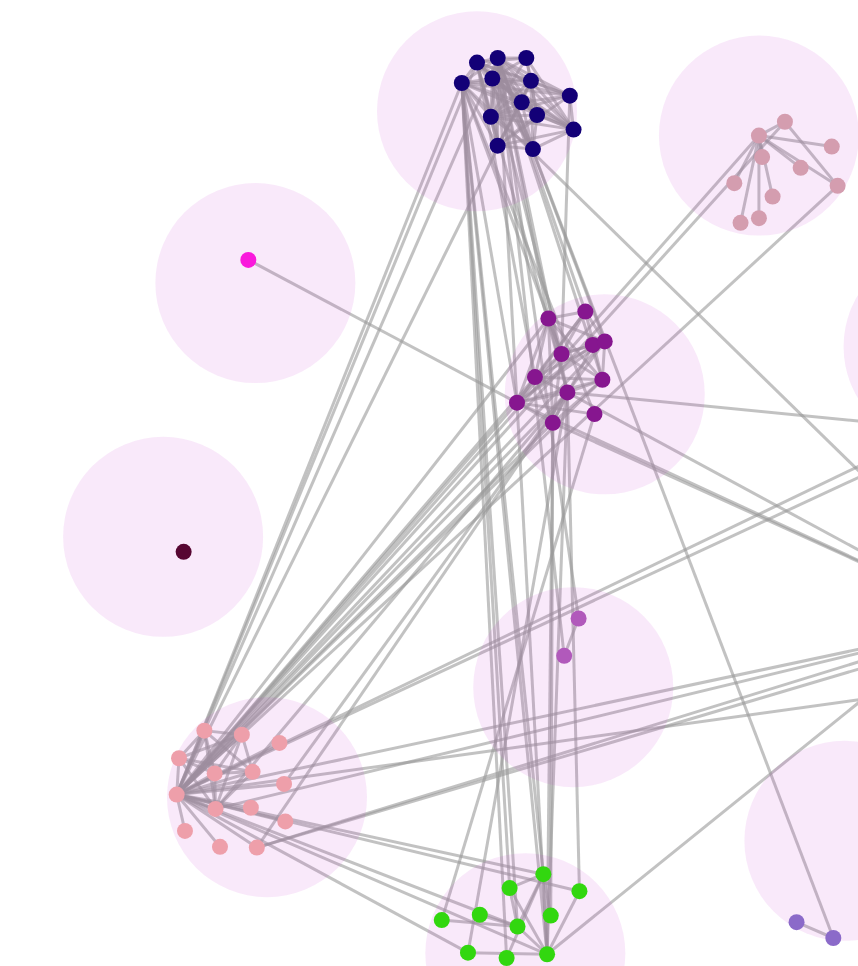
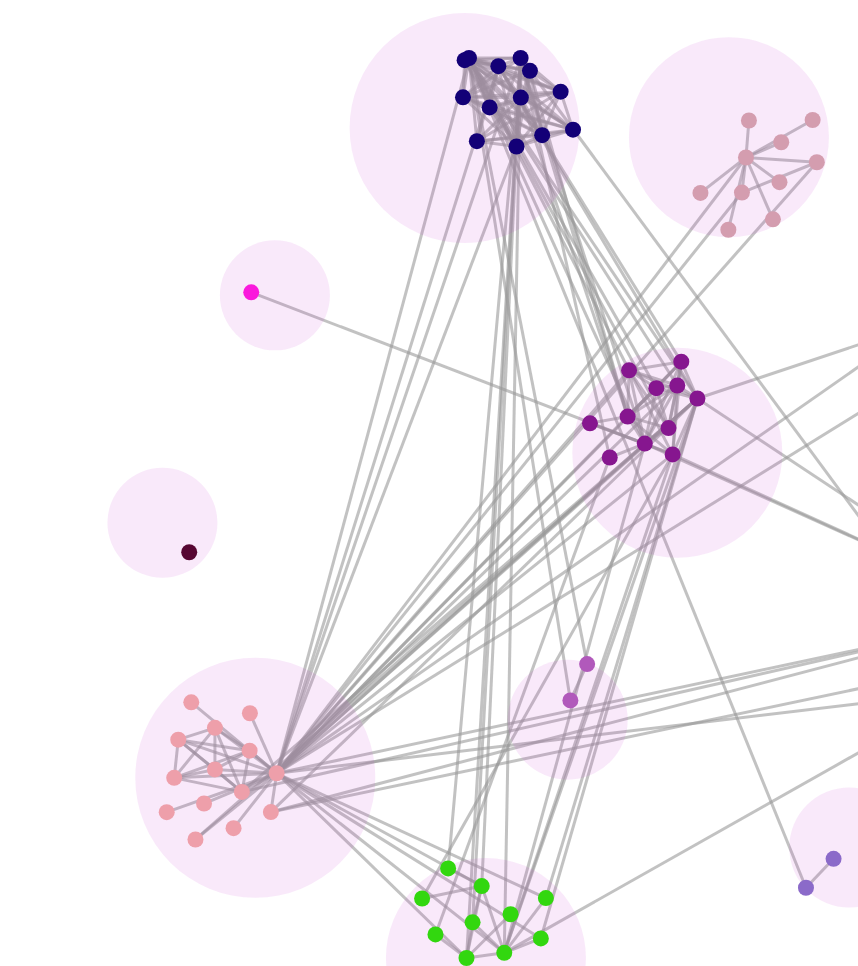
Before and after one commit to Andreaorfino/Andreaorfino.github.io, a plain HTML site: page completati/index-caso3-p.html in a window 1280 px wide. Shown: the top 966 px of the page, without its empty margins (422-1280 px from the left). Drawn offline with nearby package versions, Linux system fonts and the light colour scheme; animation ran at ten frames a second.

Commit message:
altri fix

```diff
--- a/completati/index-caso3-p.html
+++ b/completati/index-caso3-p.html
@@ -6,7 +6,7 @@
     stroke-opacity: 0.6;
   }
 
-/*   .nodes circle {
+  /*   .nodes circle {
     stroke: #fff;
     stroke-width: 1.5px;
   } */
@@ -464,6 +464,12 @@
     }))
     .on("tick", ticked);
 
+  function raggioGroup(group) {
+    for (let i = 0; i < groups.length; i++) {
+      if (groups[i].key == group) { return (groups[i].values.length * 5)+50; }
+    }
+  }
+
   var link = svg
     .append("g")
     .attr("class", "links")
@@ -482,15 +488,21 @@
     .data(graph.nodes)
     .enter()
     .append("circle")
-    .attr("r", function (d) { if (d.name.includes("invisibile")) return 100; else return 8 })
+    .attr("r", function (d) {
+      if (d.name.includes("invisibile")) {
+        return raggioGroup(d.group);
+      } else{
+        return 8;
+      }
+    })
     .attr("fill", function (d) { if (d.name.includes("invisibile")) return "rgba(198, 45, 205, 0.1)"; else return colori_array[d.group] })
-/*     .call(
+    .call(
       d3
         .drag()
         .on("start", dragstarted)
         .on("drag", dragged)
         .on("end", dragended)
-    ); */
+    );
 
 
 
@@ -512,7 +524,7 @@
   }
   //-------------
 
-  const raggio = 100;
+
 
   function ticked() {
 
@@ -524,20 +536,15 @@
 
     node.attr("cx", function (d) {
       const coordinateCentro = getCentroGruppo(d.group, invisibili);
-
-      if (distanzaCentro(d.x, d.y, coordinateCentro.x, coordinateCentro.y) > raggio) {
-
-
+      if (distanzaCentro(d.x, d.y, coordinateCentro.x, coordinateCentro.y) > raggioGroup(d.group)) {
         return d.x = coordinateCentro.x;
       } else {
         return d.x;
       }
-
     })
       .attr("cy", function (d) {
         const coordinateCentro = getCentroGruppo(d.group, invisibili);
-
-        if (distanzaCentro(d.x, d.y, coordinateCentro.x, coordinateCentro.y) > raggio) {
+        if (distanzaCentro(d.x, d.y, coordinateCentro.x, coordinateCentro.y) > raggioGroup(d.group)) {
           return d.y = coordinateCentro.y;
         } else {
           return d.y;
```
Also changed, not shown: completati/index-caso2-p.html (+1 -1 lines).
